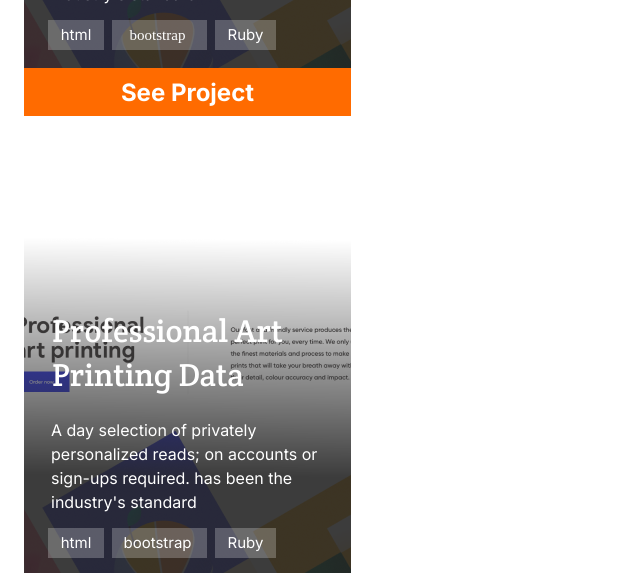
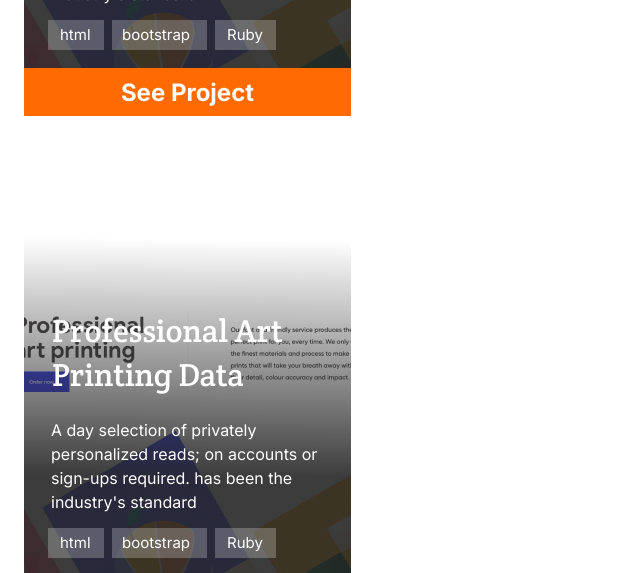
Before and after one commit to peteronyam/Mobile-First-portfolio, a website: page index.html in a window 1280 px wide. Shown: the part 2069-2642 px from the top of the page, 0-640 px from the left. Drawn offline with Linux system fonts and the light colour scheme.

Commit message:
Add new branch
Add webpage for new branch

```diff
--- a/styles.css
+++ b/styles.css
@@ -397,7 +397,7 @@ ul {
   margin-left: 8px;
   list-style-type: none;
   text-decoration: none;
-  display: flex;
+  float: left;
   flex-wrap: wrap;
   margin-top: 8px;
   padding: 10px, 12px, 10px, 12px;
@@ -408,7 +408,7 @@ ul {
   width: 61px;
   height: 30px;
   left: 175px;
-  display: flex;
+ float: left;
   margin-left: 8px;
   list-style-type: none;
   text-decoration: none;
@@ -429,10 +429,8 @@ ul {
   font-weight: 500;
   font-size: 15px;
   line-height: 20px;
-  display: flex;
+  float: left;
   justify-content: center;
-  flex-wrap: wrap;
-  flex-direction: row;
   padding-top: 5px;
 }
 
@@ -443,15 +441,13 @@ ul {
   height: 20px;
   top: 20px;
   margin-left: 10px;
-  font-family: 'Inter'sans-serif;
+  font-family: 'Inter', sans-serif;
   font-weight: 500;
   font-size: 15px;
   line-height: 20px;
   padding-top: 5px;
   justify-content: center;
-  display: flex;
-  flex-direction: row;
-  flex-wrap: wrap;
+  float: left;
 }
 
 #print-ruby {
@@ -467,9 +463,7 @@ ul {
   text-decoration: none;
   padding-top: 5px;
   justify-content: center;
-  display: flex;
-  flex-direction: row;
-  flex-wrap: wrap;
+  float: left;
 }
 
 .btn {
```
